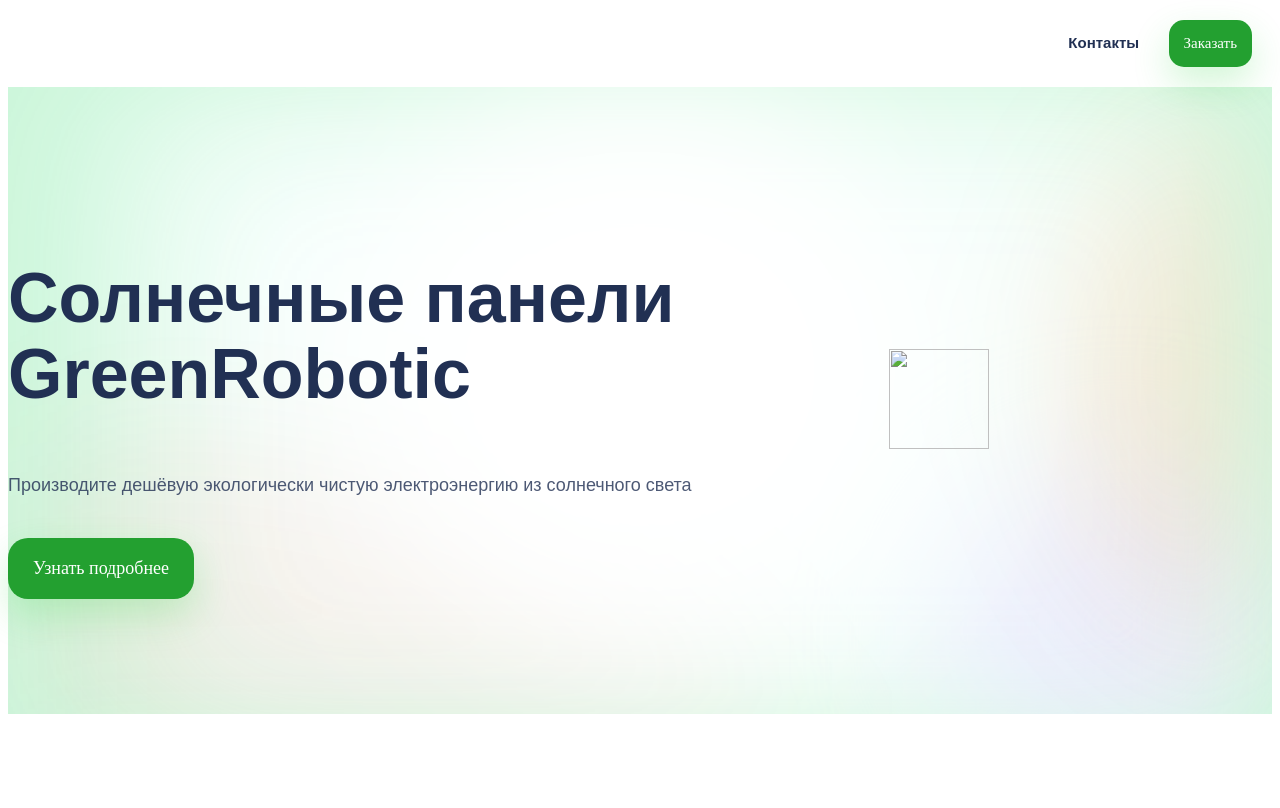
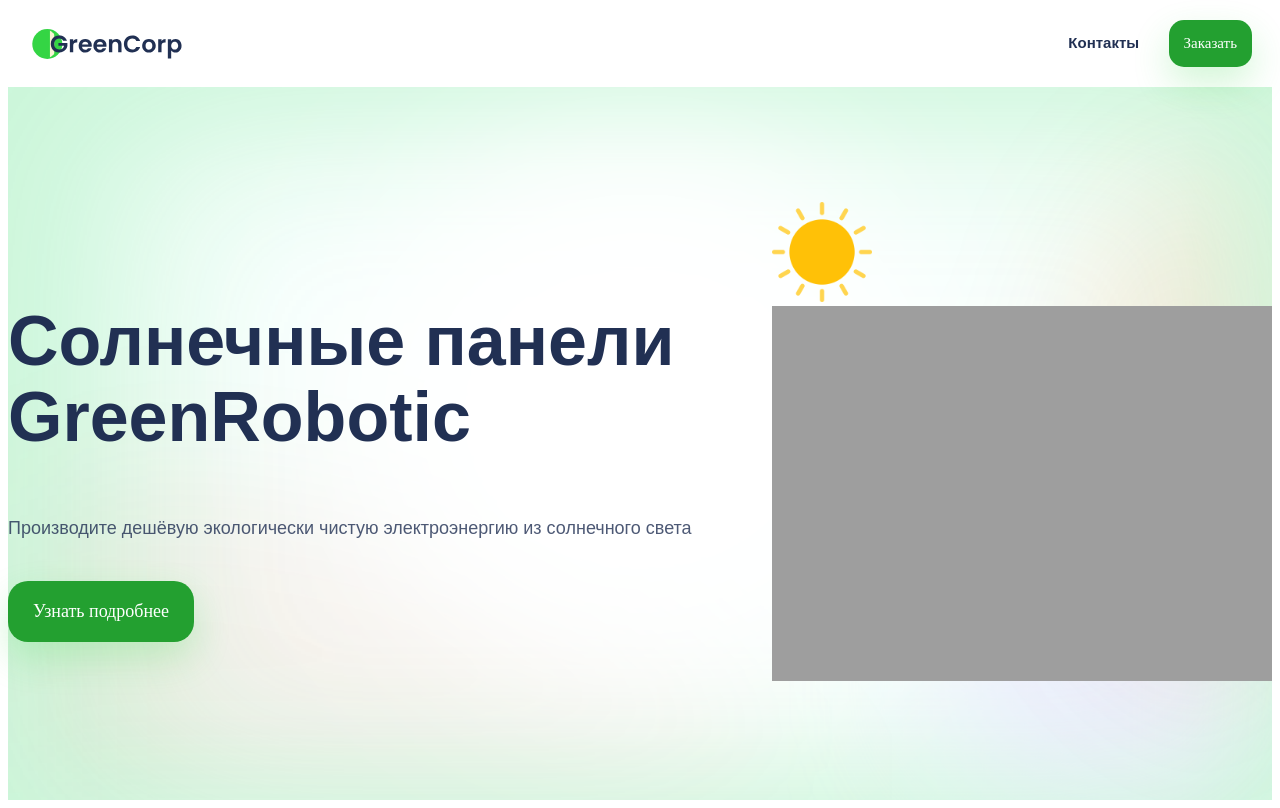
Before and after one commit to jasvolin/green-corp-landing, a plain HTML site: page index.html in a window 1280 px wide. Drawn offline with Linux system fonts and the light colour scheme; the site is published under a folder, as on GitHub Pages, so addresses that start at the root find nothing; a web font is replaced by a local one.

Commit message:
убрал слеши перед путем

```diff
--- a/index.html
+++ b/index.html
@@ -14,7 +14,7 @@
   </head>
   <body>
     <header>
-      <img class="header__logo" src="/img/logo.svg" alt="" />
+      <img class="header__logo" src="img/logo.svg" alt="" />
       <div class="header__controls">
         <a href="#contacts">Контакты</a>
         <button>Заказать</button>
@@ -30,8 +30,8 @@
         <button>Узнать подробнее</button>
       </div>
       <div class="about_images">
-        <img class="about_sun-images" src="/img/sun.png" alt="" />
-        <img class="about_images" src="/img/solar-panel.png" alt="" />
+        <img class="about_sun-images" src="img/sun.png" alt="" />
+        <img class="about_images" src="img/solar-panel.png" alt="" />
       </div>
     </section>
   </body>
```
Also changed, not shown: img/1.png (deleted), img/2.png (deleted).
